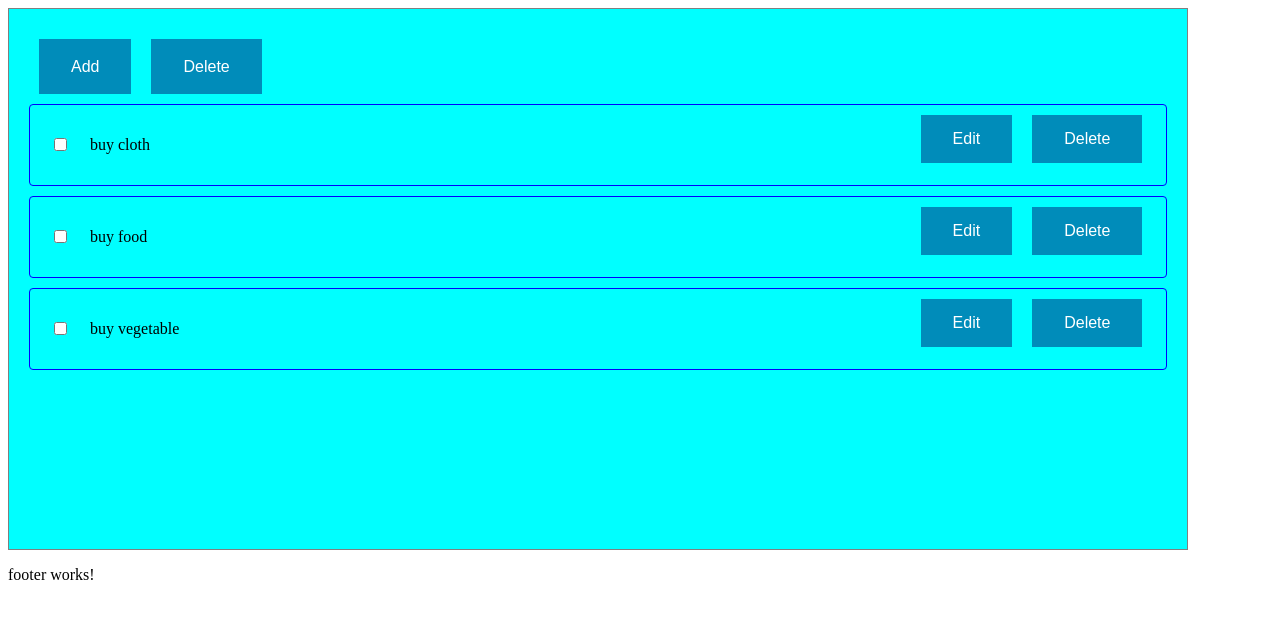
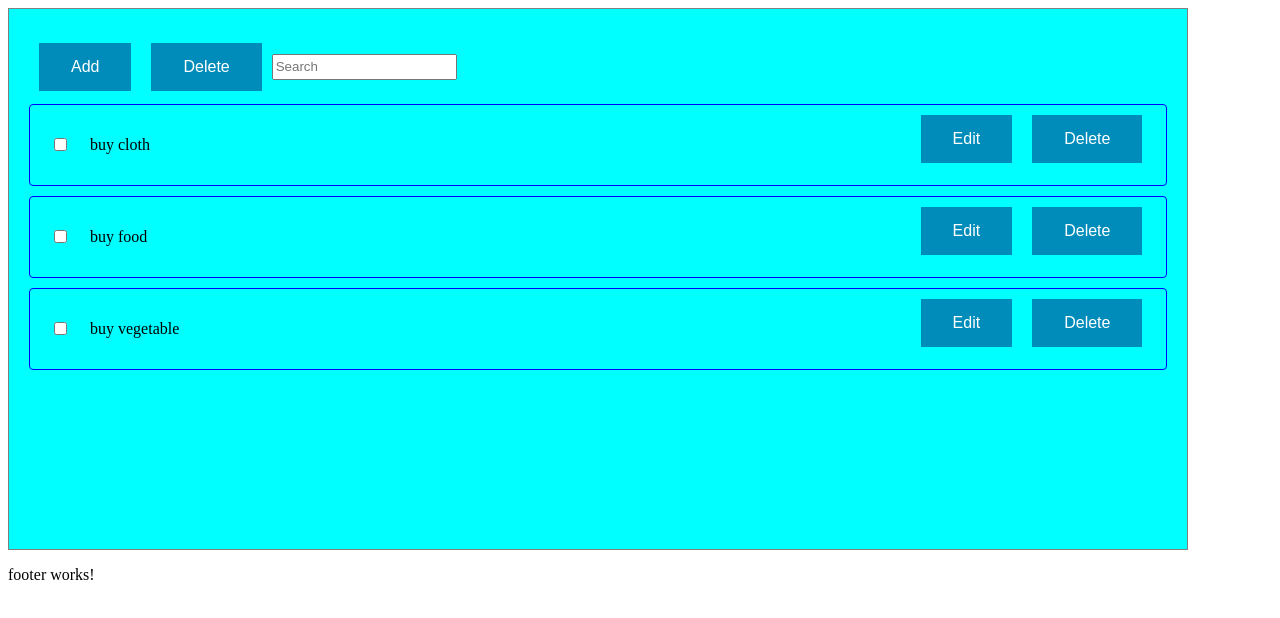
Before and after one commit to srinispice/Angular_Training, an Angular app: page / in a window 1280 px wide. Shown: the top 618 px of the page. Built offline with nearby package versions, Linux system fonts and the light colour scheme.

Commit message:
Error message added for todo task name field..

```diff
--- a/src/app/todoapp/todoapp.component.html
+++ b/src/app/todoapp/todoapp.component.html
@@ -3,7 +3,10 @@
     <div class="mainBtnHolderCls">
         <button (click)="showhideAddHolder()" class="todoBtnCls">Add</button>
         <button (click)="multipleDel()" class="todoBtnCls">Delete</button>
+        <input (keyup)="srchTodotask($event)" [(ngModel)]="srchStr" style="height: 20px;" type="text" vlaue="" placeholder="Search" />
     </div>
+
+    {{srchStr}}
 
     <div *ngIf="(todoTaskArr.length == 0)">
         No task added
@@ -33,6 +36,7 @@
         <div class="txtBoxHolderCls" style="background-color: red;">
             <div class="addTodoLableCls">Name</div>
             <div><input type="textbox" [(ngModel)]="addtaskArr.name" value="{{addtaskArr.name}}" /></div>
+            <div *ngIf="showNameErrMsg">Name must be min 3 character</div>
         </div>
         <div class="txtBoxHolderCls" style="background-color: yellow;">
             <div class="addTodoLableCls">Description</div>
--- a/src/app/todoapp/todoapp.component.ts
+++ b/src/app/todoapp/todoapp.component.ts
@@ -23,6 +23,10 @@ export class TodoappComponent implements OnInit {
   addEditLable: string = '';
 
   selDelArr: any = [];
+
+  showNameErrMsg: boolean = false;
+
+  srchStr: string = '';
 
   constructor() { }
 
@@ -55,6 +59,13 @@ export class TodoappComponent implements OnInit {
   }
 
   addEditTodoTask() {
+    // this.showNameErrMsg = (this.addtaskArr['name'].length < 4) ? true : false;
+    if (this.addtaskArr['name'].length < 4) {
+      this.showNameErrMsg = true;
+      return;
+    } else {
+      this.showNameErrMsg = false;
+    }
     if (this.addtaskArr['id']) {
       for (let i = 0; i < this.todoTaskArr.length; i++) {
         if (this.addtaskArr['id'] == this.todoTaskArr[i]['id']) {
@@ -63,7 +74,7 @@ export class TodoappComponent implements OnInit {
       }
     } else {
       console.log('add');
-      this.addtaskArr['id'] = ++this.incNum;
+      this.addtaskArr['id'] = this.todoTaskArr.length + 1;
       this.todoTaskArr.push(this.addtaskArr);
     }
     this.showAddHolder = !this.showAddHolder;
@@ -102,4 +113,8 @@ export class TodoappComponent implements OnInit {
     this.selDelArr = [];
   }
 
+  srchTodotask(e: any) {
+    console.log(e.target.value);
+  }
+
 }
--- a/src/styles.scss
+++ b/src/styles.scss
@@ -18,6 +18,8 @@
 .mainBtnHolderCls {
     display: flex;
     height: 75px;
+    justify-content: start;
+    align-items: center;
 }
 
 .todoBtnCls {
```
